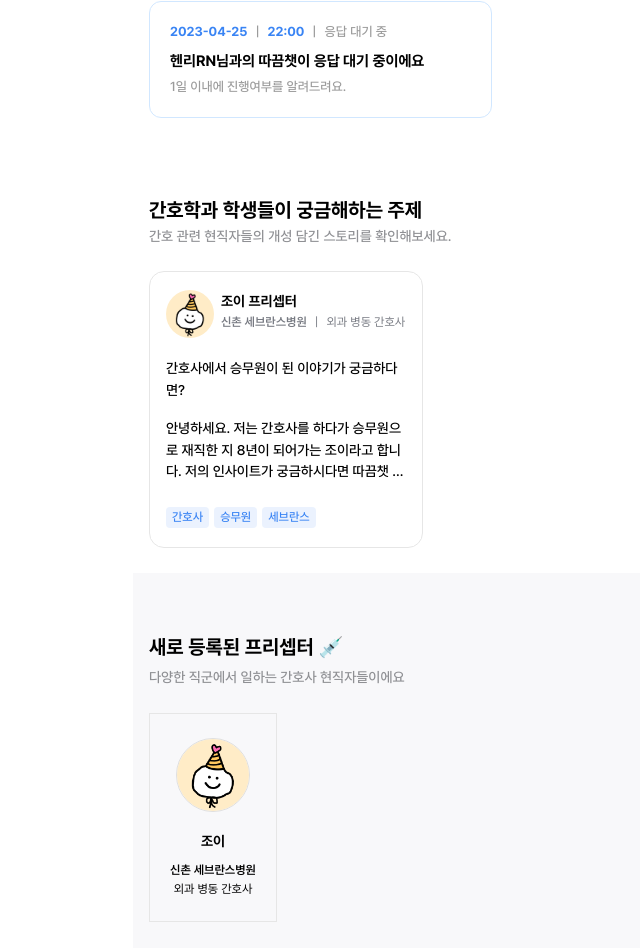
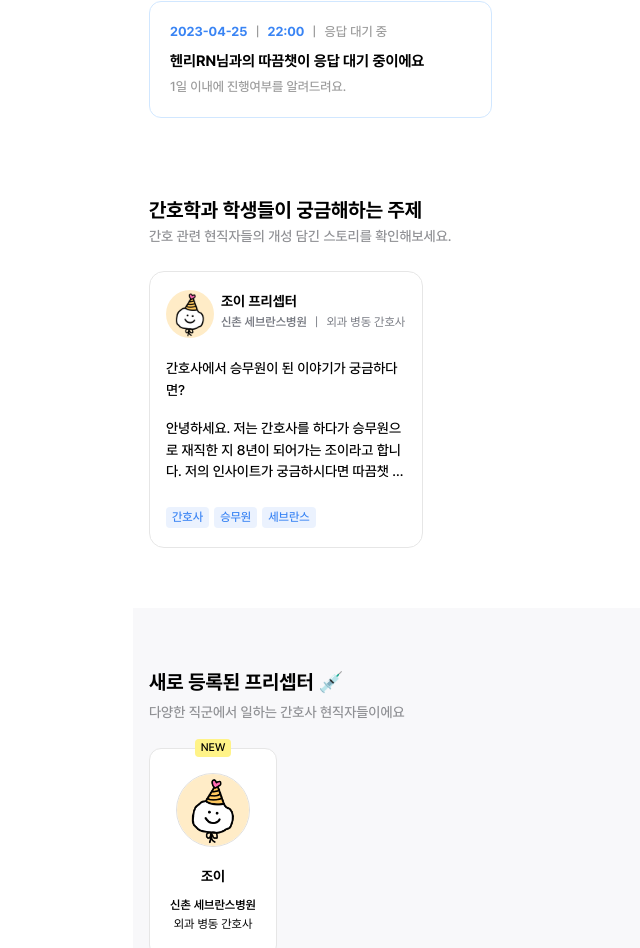
Before and after one commit to DDA-KKM/DDAKKM-REACT, a React (Create React App) app: page / in a window 1280 px wide. Shown: the part 411-1359 px from the top of the page, without its empty margins (11-651 px from the left). Built offline with nearby package versions, Linux system fonts and the light colour scheme.

Commit message:
fix: css 수정

```diff
--- a/src/pages/MainPage/Components/NewRN.style.ts
+++ b/src/pages/MainPage/Components/NewRN.style.ts
@@ -35,6 +35,8 @@ export const RNCard = styled.div`
 	flex-direction: column;
 	align-items: center;
 	padding-top: 24px;
+	background: #FFFFFF;
+	border-radius: 12px;
 `
 
 export const NewTag = styled.span`
@@ -45,7 +47,7 @@ export const NewTag = styled.span`
 	background: #FFF388;
 	border-radius: 4px;
 	position: absolute;
-	top: 0;
+	top: -10px;
 `
 
 export const ProfileImg = styled.div`
--- a/src/pages/MainPage/Components/NewRN.tsx
+++ b/src/pages/MainPage/Components/NewRN.tsx
@@ -20,7 +20,7 @@ function NewRN() {
 			<S.NewRNWrapper>
 				{RNs.map((rn, idx)=>(
 					<S.RNCard key={idx}>
-						<S.NewTag />
+						<S.NewTag>NEW</S.NewTag>
 						<S.ProfileImg>
 							<img src={rn.profile}/>
 						</S.ProfileImg>
--- a/src/pages/MainPage/Components/TopicList.style.ts
+++ b/src/pages/MainPage/Components/TopicList.style.ts
@@ -1,7 +1,7 @@
 import styled from 'styled-components'
 
 export const TopicContainer = styled.section`
-	padding: 25px 16px;
+	padding: 25px 16px 60px 16px;
 	width: 100%;
 	max-width: 992px;
 `
```
